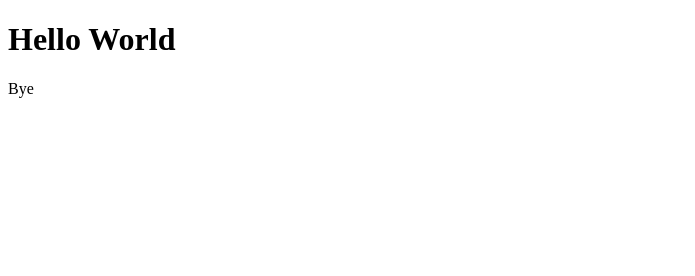
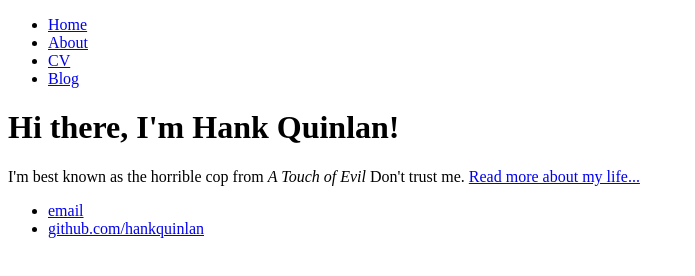
Before and after one commit to chinmoyroy/redmanc.github.io, a plain HTML site: page index.html in a window 1280 px wide. Shown: the whole page, without its empty margins (0-695 px from the left). Drawn offline with Linux system fonts and the light colour scheme.

Commit message:
Update index.html

```diff
--- a/index.html
+++ b/index.html
@@ -1,10 +1,28 @@
 <!DOCTYPE html>
 <html>
-<body>
-
-<h1>Hello World</h1>
-
-<p>Bye</p>
-
-</body>
+	<head>
+		<title>Hank Quinlan, Horrible Cop</title>
+	</head>
+	<body>
+		<nav>
+    		<ul>
+        		<li><a href="/">Home</a></li>
+	        	<li><a href="/about">About</a></li>
+        		<li><a href="/cv">CV</a></li>
+        		<li><a href="/blog">Blog</a></li>
+    		</ul>
+		</nav>
+		<div class="container">
+    		<div class="blurb">
+        		<h1>Hi there, I'm Hank Quinlan!</h1>
+				<p>I'm best known as the horrible cop from <em>A Touch of Evil</em> Don't trust me. <a href="/about">Read more about my life...</a></p>
+    		</div><!-- /.blurb -->
+		</div><!-- /.container -->
+		<footer>
+    		<ul>
+        		<li><a href="mailto:hankquinlanhub@gmail.com">email</a></li>
+        		<li><a href="https://github.com/hankquinlan">github.com/hankquinlan</a></li>
+			</ul>
+		</footer>
+	</body>
 </html>
```
